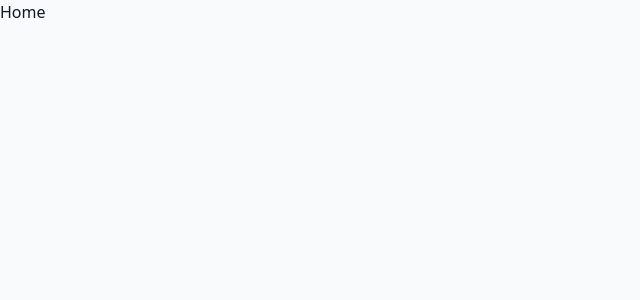
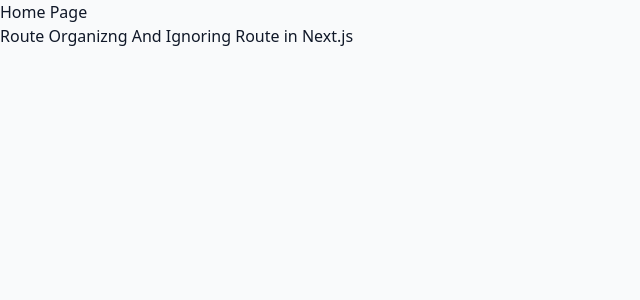
Before and after one commit to LokendraNath/NEXT.js-Learning, a Next.js app in the folder nextjs-learning-exercises/: page / in a window 1280 px wide. Shown: the top 300 px of the page, without its empty margins (0-640 px from the left). Built offline with nearby package versions, Linux system fonts and the light colour scheme.

Commit message:
ignoring and private route exercise

```diff
--- /dev/null
+++ b/nextjs-learning-exercises/src/app/(auth)/login/page.tsx
@@ -0,0 +1,4 @@
+const Login = () => {
+  return <h1>Login to see the content</h1>;
+};
+export default Login;
--- a/nextjs-learning-exercises/src/app/page.tsx
+++ b/nextjs-learning-exercises/src/app/page.tsx
@@ -1,4 +1,9 @@
 const Home = () => {
-  return <div>Home</div>;
+  return (
+    <div>
+      <h1>Home Page</h1>
+      <h2>Route Organizng And Ignoring Route in Next.js</h2>
+    </div>
+  );
 };
 export default Home;
```
